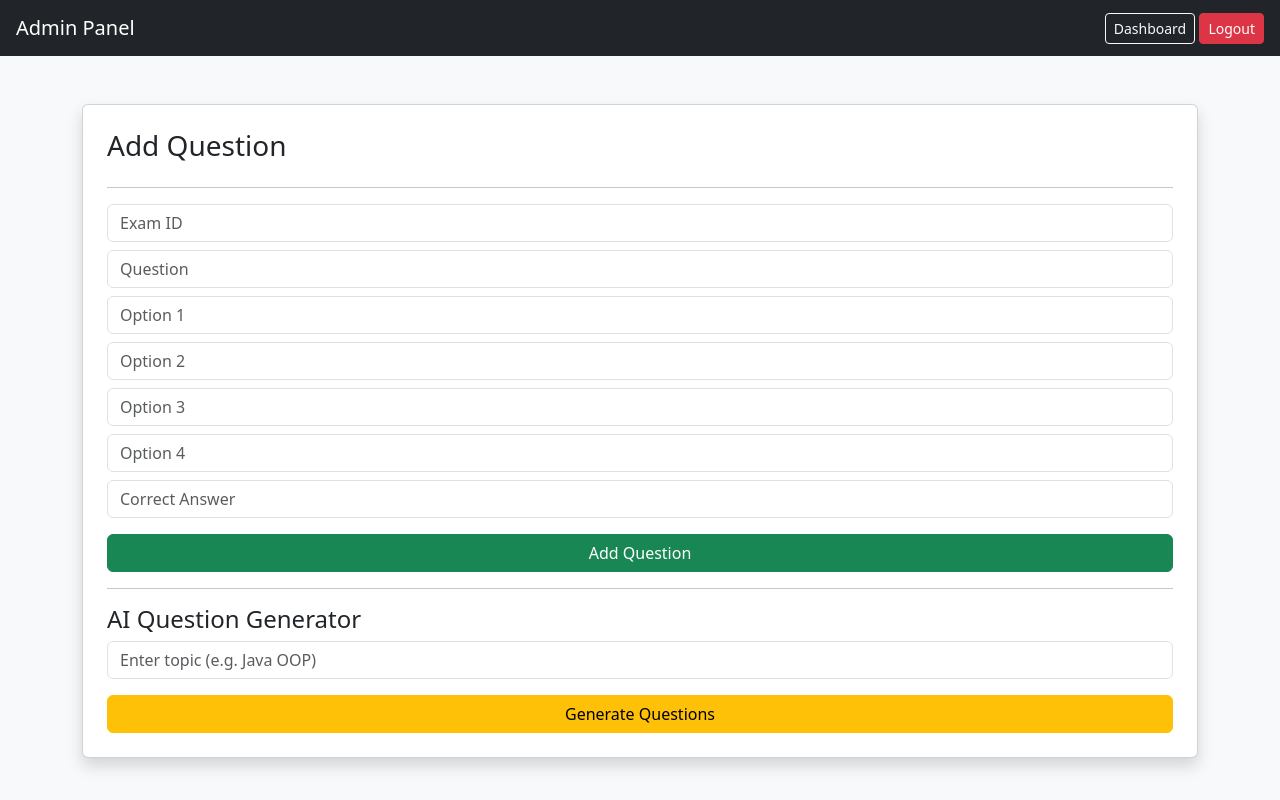
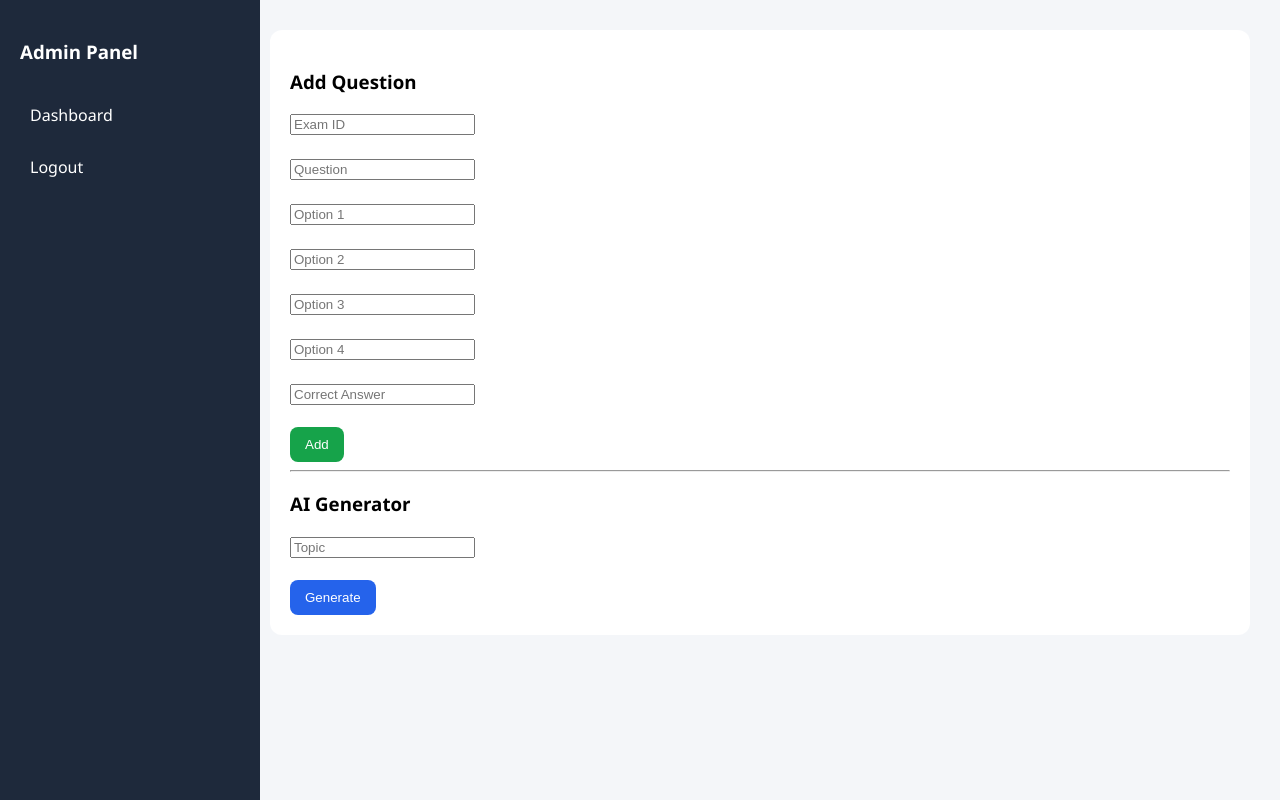
Before and after one commit to abhinavr645/exam-system, a Flask app: template templates/admin.html in a window 1280 px wide. Run offline with Flask 3, Linux system fonts and the light colour scheme; the template is opened without the code that fills it, so the values that code supplies are empty.

Commit message:
Update admin.html

```diff
--- a/templates/admin.html
+++ b/templates/admin.html
@@ -1,50 +1,42 @@
 <!DOCTYPE html>
 <html>
 <head>
-    <title>Admin Panel</title>
-    <link href="https://cdn.jsdelivr.net/npm/bootstrap@5.3.0/dist/css/bootstrap.min.css" rel="stylesheet">
+    <title>Admin</title>
+    <link rel="stylesheet" href="/static/style.css">
 </head>
-<body class="bg-light">
+<body>
 
-<nav class="navbar navbar-dark bg-dark px-3">
-    <span class="navbar-brand">Admin Panel</span>
-    <div>
-        <a href="/dashboard" class="btn btn-outline-light btn-sm">Dashboard</a>
-        <a href="/logout" class="btn btn-danger btn-sm">Logout</a>
-    </div>
-</nav>
+<div class="sidebar">
+    <h3>Admin Panel</h3>
+    <a href="/dashboard">Dashboard</a>
+    <a href="/logout">Logout</a>
+</div>
 
-<div class="container mt-5">
+<div class="main">
 
-<div class="card p-4 shadow">
+<div class="card">
 
 <h3>Add Question</h3>
-<hr>
 
 <form method="POST" action="/add_question">
+    <input type="number" name="exam_id" placeholder="Exam ID"><br><br>
+    <input type="text" name="question" placeholder="Question"><br><br>
+    <input type="text" name="option1" placeholder="Option 1"><br><br>
+    <input type="text" name="option2" placeholder="Option 2"><br><br>
+    <input type="text" name="option3" placeholder="Option 3"><br><br>
+    <input type="text" name="option4" placeholder="Option 4"><br><br>
+    <input type="text" name="correct" placeholder="Correct Answer"><br><br>
 
-    <input type="number" name="exam_id" class="form-control mb-2" placeholder="Exam ID" required>
-    <input type="text" name="question" class="form-control mb-2" placeholder="Question" required>
-    <input type="text" name="option1" class="form-control mb-2" placeholder="Option 1" required>
-    <input type="text" name="option2" class="form-control mb-2" placeholder="Option 2" required>
-    <input type="text" name="option3" class="form-control mb-2" placeholder="Option 3" required>
-    <input type="text" name="option4" class="form-control mb-2" placeholder="Option 4" required>
-    <input type="text" name="correct" class="form-control mb-3" placeholder="Correct Answer" required>
-
-    <button class="btn btn-success w-100">Add Question</button>
-
+    <button class="btn btn-success">Add</button>
 </form>
 
 <hr>
 
-<h4>AI Question Generator</h4>
+<h3>AI Generator</h3>
 
 <form method="POST" action="/generate">
-
-    <input type="text" name="topic" class="form-control mb-3" placeholder="Enter topic (e.g. Java OOP)" required>
-
-    <button class="btn btn-warning w-100">Generate Questions</button>
-
+    <input type="text" name="topic" placeholder="Topic"><br><br>
+    <button class="btn btn-primary">Generate</button>
 </form>
 
 </div>
```
